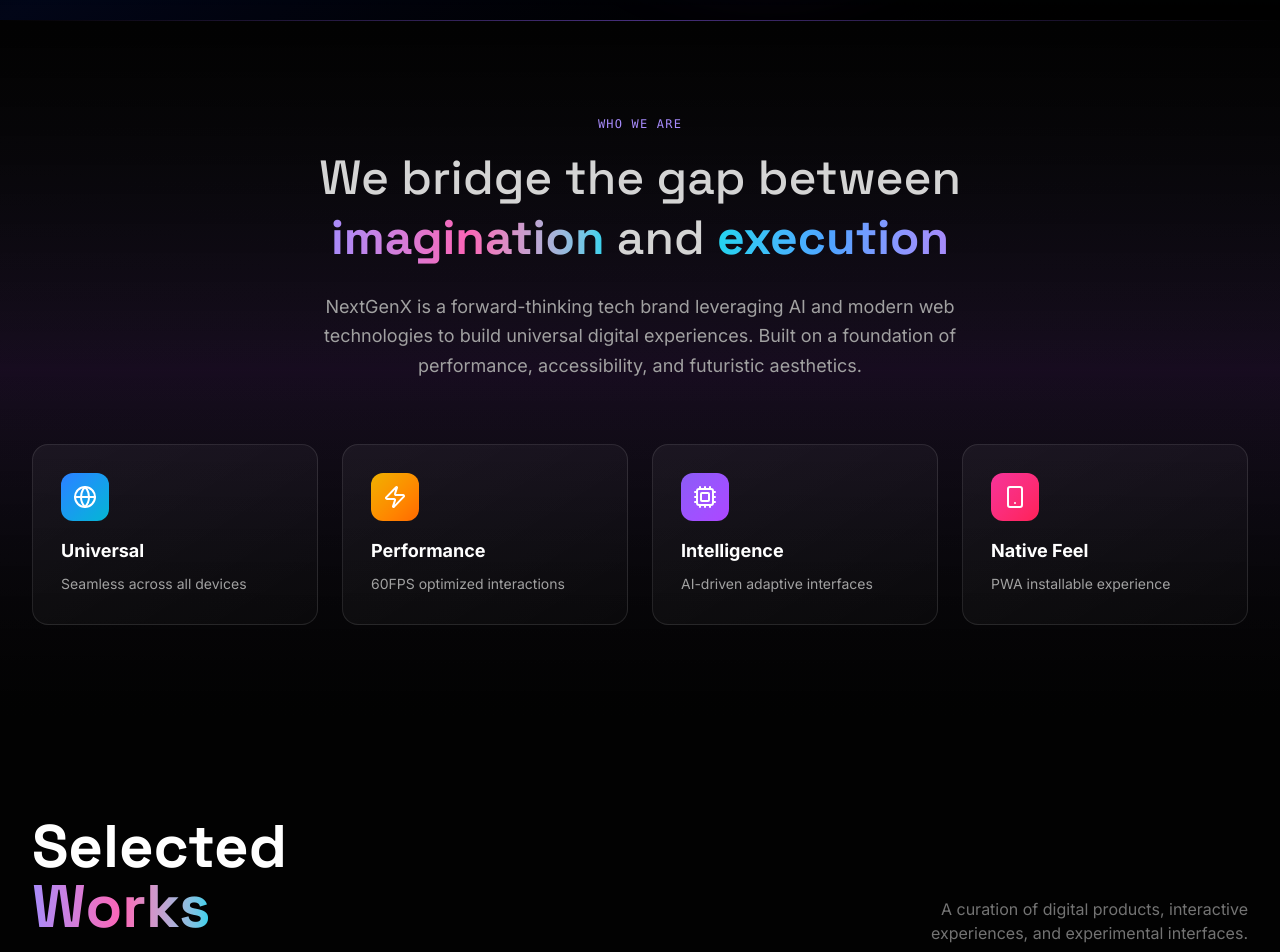
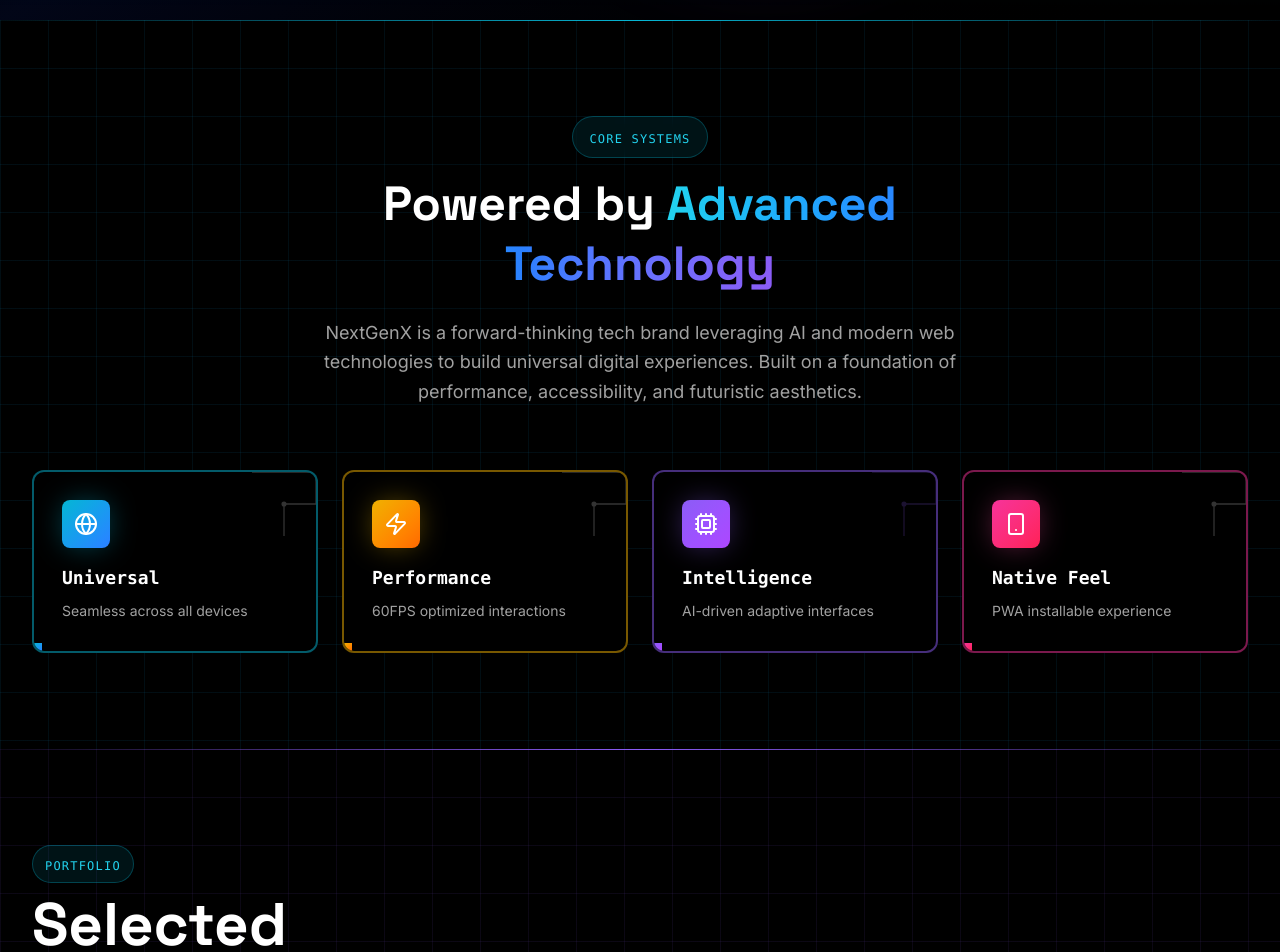
Before and after one commit to NextGenXplorer/nxgportfolio, a Next.js app: page / in a window 1280 px wide. Shown: the part 780-1732 px from the top of the page. Built offline with nearby package versions, Linux system fonts and the light colour scheme.

Commit message:
Redesign: Apply futuristic tech theme to all sections - circuit patterns, holographic effects, glowing borders

```diff
--- a/components/home/About.tsx
+++ b/components/home/About.tsx
@@ -10,37 +10,45 @@
             icon: Globe,
             title: "Universal",
             desc: "Seamless across all devices",
-            color: "from-blue-500 to-cyan-500",
-            glow: "group-hover:shadow-[0_0_30px_-5px_rgba(34,211,238,0.6)]"
+            color: "from-cyan-500 to-blue-500",
+            borderColor: "border-cyan-500/50",
+            glowColor: "shadow-[0_0_30px_-5px_rgba(6,182,212,0.5)]"
         },
         {
             icon: Zap,
             title: "Performance",
             desc: "60FPS optimized interactions",
             color: "from-yellow-500 to-orange-500",
-            glow: "group-hover:shadow-[0_0_30px_-5px_rgba(251,191,36,0.6)]"
+            borderColor: "border-yellow-500/50",
+            glowColor: "shadow-[0_0_30px_-5px_rgba(234,179,8,0.5)]"
         },
         {
             icon: Cpu,
             title: "Intelligence",
             desc: "AI-driven adaptive interfaces",
             color: "from-violet-500 to-purple-500",
-            glow: "group-hover:shadow-[0_0_30px_-5px_rgba(139,92,246,0.6)]"
+            borderColor: "border-violet-500/50",
+            glowColor: "shadow-[0_0_30px_-5px_rgba(139,92,246,0.5)]"
         },
         {
             icon: Smartphone,
             title: "Native Feel",
             desc: "PWA installable experience",
             color: "from-pink-500 to-rose-500",
-            glow: "group-hover:shadow-[0_0_30px_-5px_rgba(236,72,153,0.6)]"
+            borderColor: "border-pink-500/50",
+            glowColor: "shadow-[0_0_30px_-5px_rgba(236,72,153,0.5)]"
         }
     ];
 
     return (
-        <Section id="about" className="bg-gradient-to-b from-obsidian-950 via-purple-950/20 to-obsidian-950 relative">
-            <div className="absolute left-0 top-0 w-full h-px bg-gradient-to-r from-transparent via-violet-500/50 to-transparent" />
+        <Section id="about" className="bg-black relative overflow-hidden">
+            {/* Tech Background */}
+            <div className="absolute inset-0">
+                <div className="absolute inset-0 bg-[linear-gradient(to_right,#0ea5e915_1px,transparent_1px),linear-gradient(to_bottom,#0ea5e915_1px,transparent_1px)] bg-[size:3rem_3rem]" />
+                <div className="absolute top-0 left-0 w-full h-px bg-gradient-to-r from-transparent via-cyan-500 to-transparent" />
+            </div>
 
-            <Container>
+            <Container className="relative z-10">
                 {/* Header */}
                 <motion.div
                     initial={{ opacity: 0, y: 20 }}
@@ -49,17 +57,15 @@
                     transition={{ duration: 0.6 }}
                     className="max-w-3xl mx-auto text-center mb-12 md:mb-16"
                 >
-                    <span className="text-violet-400 font-mono text-xs uppercase tracking-widest mb-3 md:mb-4 block">
-                        Who We Are
-                    </span>
-                    <h2 className="text-3xl sm:text-4xl md:text-5xl font-heading font-medium text-neutral-300 mb-4 md:mb-6 leading-tight">
-                        We bridge the gap between{" "}
-                        <span className="text-transparent bg-clip-text bg-gradient-to-r from-violet-400 via-pink-400 to-cyan-400 font-bold">
-                            imagination
-                        </span>{" "}
-                        and{" "}
-                        <span className="text-transparent bg-clip-text bg-gradient-to-r from-cyan-400 via-blue-400 to-violet-400 font-bold">
-                            execution
+                    <div className="inline-block mb-4 px-4 py-2 rounded-full border border-cyan-500/30 bg-cyan-500/10 backdrop-blur-sm">
+                        <span className="text-cyan-400 font-mono text-xs uppercase tracking-widest">
+                            Core Systems
+                        </span>
+                    </div>
+                    <h2 className="text-3xl sm:text-4xl md:text-5xl font-heading font-bold mb-4 md:mb-6 leading-tight">
+                        <span className="text-white">Powered by </span>
+                        <span className="text-transparent bg-clip-text bg-gradient-to-r from-cyan-400 via-blue-500 to-violet-500">
+                            Advanced Technology
                         </span>
                     </h2>
                     <p className="text-sm sm:text-base md:text-lg text-neutral-400 leading-relaxed max-w-2xl mx-auto">
@@ -76,23 +82,36 @@
                             whileInView={{ opacity: 1, y: 0 }}
                             viewport={{ once: true }}
                             transition={{ duration: 0.5, delay: index * 0.1 }}
-                            whileHover={{ y: -5, scale: 1.02 }}
-                            className={`p-6 md:p-7 rounded-2xl bg-gradient-to-br from-white/5 to-white/[0.02] border border-white/10 hover:border-white/20 transition-all duration-300 group relative overflow-hidden ${item.glow}`}
+                            whileHover={{ y: -8, scale: 1.02 }}
+                            className={`relative p-6 md:p-7 rounded-xl bg-black border-2 ${item.borderColor} hover:${item.glowColor} transition-all duration-300 group overflow-hidden`}
                         >
-                            {/* Animated Background Gradient */}
+                            {/* Circuit corner decoration */}
+                            <div className="absolute top-0 right-0 w-16 h-16 opacity-20">
+                                <svg viewBox="0 0 100 100" className="w-full h-full">
+                                    <path d="M 0 0 L 100 0 L 100 50 L 50 50 L 50 100" stroke="currentColor" strokeWidth="2" fill="none" className={`text-${item.color.split('-')[1]}-500`} />
+                                    <circle cx="50" cy="50" r="4" fill="currentColor" className={`text-${item.color.split('-')[1]}-500`} />
+                                </svg>
+                            </div>
+
+                            {/* Animated gradient background */}
                             <div className={`absolute inset-0 bg-gradient-to-br ${item.color} opacity-0 group-hover:opacity-10 transition-opacity duration-500`} />
 
-                            {/* Icon */}
-                            <div className={`mb-4 p-3 rounded-xl bg-gradient-to-br ${item.color} w-fit relative z-10 group-hover:scale-110 transition-transform duration-300`}>
-                                <item.icon size={20} className="md:w-6 md:h-6 text-white" />
+                            {/* Holographic scan line */}
+                            <div className="absolute inset-0 bg-gradient-to-b from-transparent via-white/5 to-transparent h-full translate-y-[-100%] group-hover:translate-y-[100%] transition-transform duration-1000" />
+
+                            {/* Icon with glow */}
+                            <div className="relative z-10 mb-4">
+                                <div className={`p-3 rounded-lg bg-gradient-to-br ${item.color} w-fit group-hover:scale-110 transition-transform duration-300 ${item.glowColor}`}>
+                                    <item.icon size={20} className="md:w-6 md:h-6 text-white" />
+                                </div>
                             </div>
 
                             {/* Content */}
-                            <h3 className="text-base md:text-lg font-bold text-white mb-2 relative z-10">{item.title}</h3>
-                            <p className="text-xs md:text-sm text-neutral-400 leading-relaxed relative z-10">{item.desc}</p>
+                            <h3 className="relative z-10 text-base md:text-lg font-bold text-white mb-2 font-mono">{item.title}</h3>
+                            <p className="relative z-10 text-xs md:text-sm text-neutral-400 leading-relaxed">{item.desc}</p>
 
-                            {/* Shine Effect */}
-                            <div className="absolute inset-0 bg-gradient-to-r from-transparent via-white/10 to-transparent translate-x-[-100%] group-hover:translate-x-[100%] transition-transform duration-1000" />
+                            {/* Corner accent */}
+                            <div className={`absolute bottom-0 left-0 w-2 h-2 bg-gradient-to-br ${item.color}`} />
                         </motion.div>
                     ))}
                 </div>
--- a/components/home/Work.tsx
+++ b/components/home/Work.tsx
@@ -13,19 +13,28 @@
     const [selectedProject, setSelectedProject] = useState<typeof projects[0] | null>(null);
 
     return (
-        <Section id="work" className="bg-obsidian-950">
-            <Container>
+        <Section id="work" className="bg-black relative overflow-hidden">
+            {/* Tech Grid Background */}
+            <div className="absolute inset-0">
+                <div className="absolute inset-0 bg-[linear-gradient(to_right,#8b5cf615_1px,transparent_1px),linear-gradient(to_bottom,#8b5cf615_1px,transparent_1px)] bg-[size:3rem_3rem]" />
+                <div className="absolute top-0 left-0 w-full h-px bg-gradient-to-r from-transparent via-violet-500 to-transparent" />
+            </div>
+
+            <Container className="relative z-10">
                 {/* Header */}
                 <div className="flex flex-col md:flex-row justify-between items-start md:items-end mb-10 md:mb-16">
                     <div>
+                        <div className="inline-block mb-3 px-3 py-1.5 rounded-full border border-cyan-500/30 bg-cyan-500/10">
+                            <span className="text-cyan-400 font-mono text-xs uppercase tracking-widest">Portfolio</span>
+                        </div>
                         <h2 className="text-3xl sm:text-4xl md:text-6xl font-heading font-bold text-white mb-3 md:mb-4">
                             Selected <br />
-                            <span className="text-transparent bg-clip-text bg-gradient-to-r from-violet-400 via-pink-400 to-cyan-400 text-glow">
+                            <span className="text-transparent bg-clip-text bg-gradient-to-r from-cyan-400 via-blue-500 to-violet-500">
                                 Works
                             </span>
                         </h2>
                     </div>
-                    <p className="text-sm md:text-base text-neutral-400 md:text-neutral-500 max-w-sm md:text-right mt-2 md:mt-0 md:pb-2">
+                    <p className="text-sm md:text-base text-neutral-400 max-w-sm md:text-right mt-2 md:mt-0 md:pb-2">
                         A curation of digital products, interactive experiences, and experimental interfaces.
                     </p>
                 </div>
```
Also changed, not shown: components/home/Creator.tsx (+36 -12 lines).
